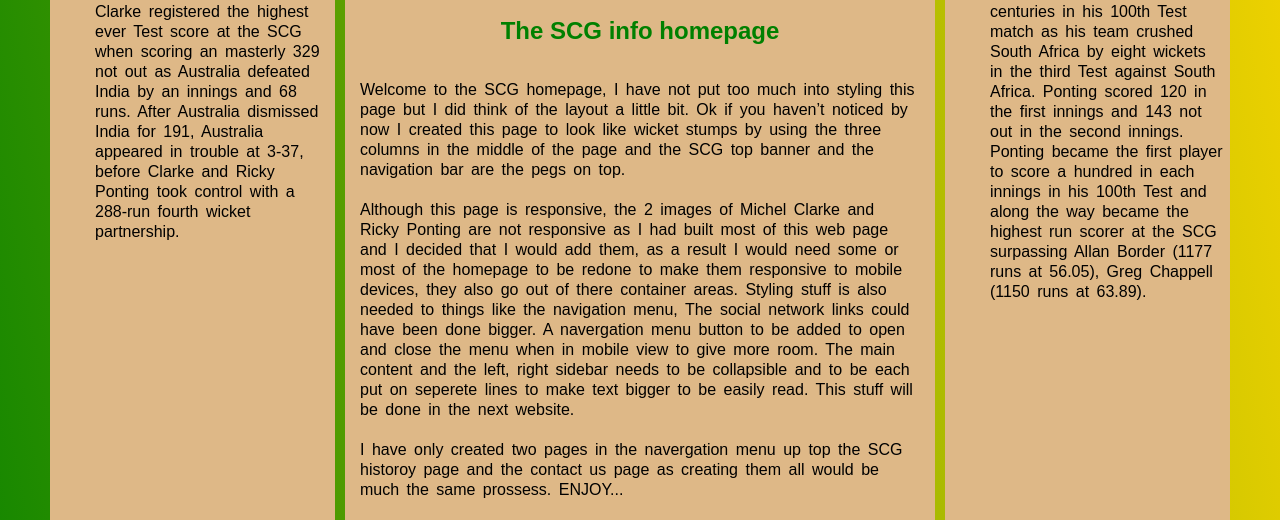
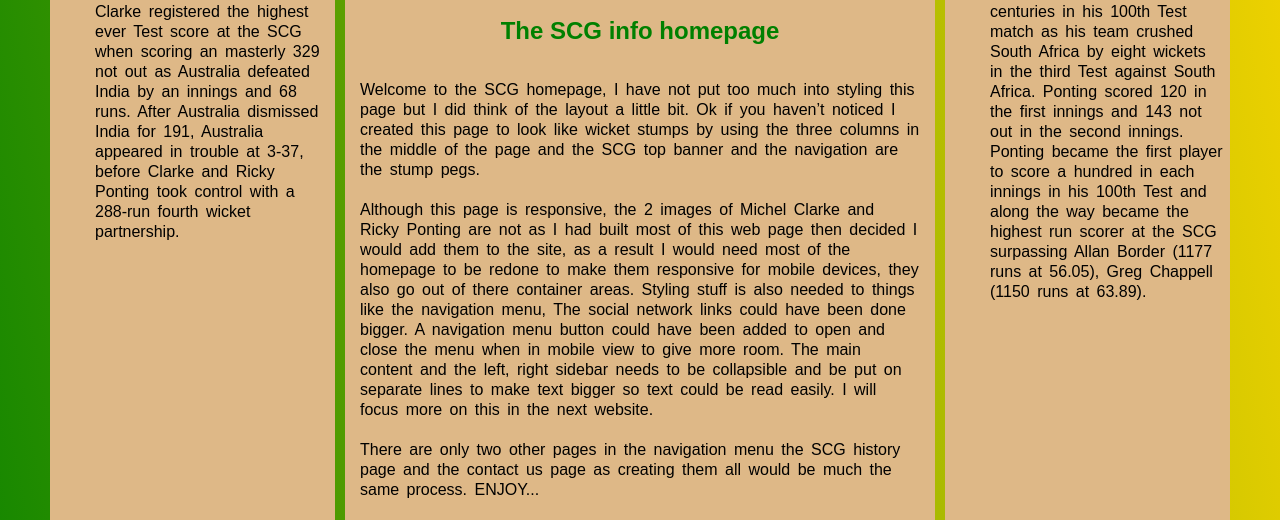
Before and after one commit to gh007/works6, a plain HTML site: page index2.html in a window 1280 px wide. Shown: the part 680-1200 px from the top of the page. Drawn offline with Linux system fonts and the light colour scheme.

Commit message:
Update index2.html

```diff
--- a/index2.html
+++ b/index2.html
@@ -97,11 +97,11 @@ In the 100th Test played at the SCG, Australian captain Michael Clarke registere
 <img src="img/scglogo.png" alt=SCG Banner title="SCG Ground Trust Logo" class="scg-logo">
 <h2>The SCG info homepage</h2>
 
-<p>Welcome to the SCG homepage, I have not put too much into styling this page but I did think of the layout a little bit. Ok if you haven’t noticed by now I created this page to look like wicket stumps by using the three columns in the middle of the page and the SCG top banner and the navigation bar are the pegs on top.</p>
+<p>Welcome to the SCG homepage, I have not put too much into styling this page but I did think of the layout a little bit. Ok if you haven’t noticed I created this page to look like wicket stumps by using the three columns in the middle of the page and the SCG top banner and the navigation are the stump pegs.</p>
 
-<p>Although this page is responsive, the 2 images of Michel Clarke and Ricky Ponting are not responsive as I had built most of this web page and I decided that I would add them, as a result I would need some or most of the homepage to be redone to make them responsive to mobile devices, they also go out of there container areas. Styling stuff is also needed to things like the navigation menu, The social network links could have been done bigger. A navergation menu button to be added to open and close the menu when in mobile view to give more room. The main content and the left, right sidebar needs to be collapsible and to be each put on seperete lines to make text bigger to be easily read. This stuff will be done in the next website.</p>
+<p>Although this page is responsive, the 2 images of Michel Clarke and Ricky Ponting are not as I had built most of this web page then decided I would add them to the site, as a result I would need most of the homepage to be redone to make them responsive for mobile devices, they also go out of there container areas. Styling stuff is also needed to things like the navigation menu, The social network links could have been done bigger. A navigation menu button could have been added to open and close the menu when in mobile view to give more room. The main content and the left, right sidebar needs to be collapsible and be put on separate lines to make text bigger so text could be read easily. I will focus more on this in the next website.</p>
 
-<p>I have only created two pages in the navergation menu up top the SCG historoy page and the contact us page as creating them all would be much the same prossess. ENJOY...
+<p>There are only two other pages in the navigation menu the SCG history  page and the contact us page as creating them all would be much the same process. ENJOY...
 
 <h3>HOMEPAGE</h3>
 <ul class="cricket-ball-icon">
```
